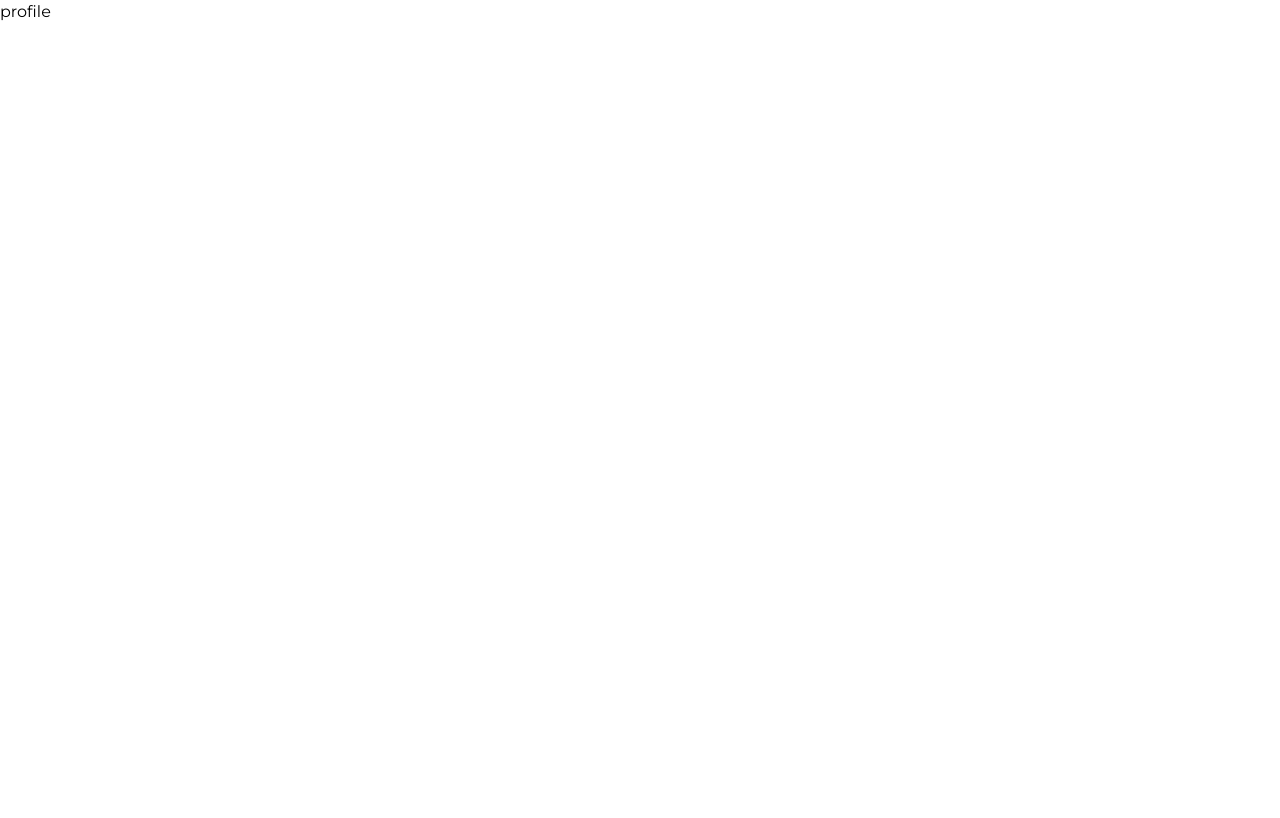
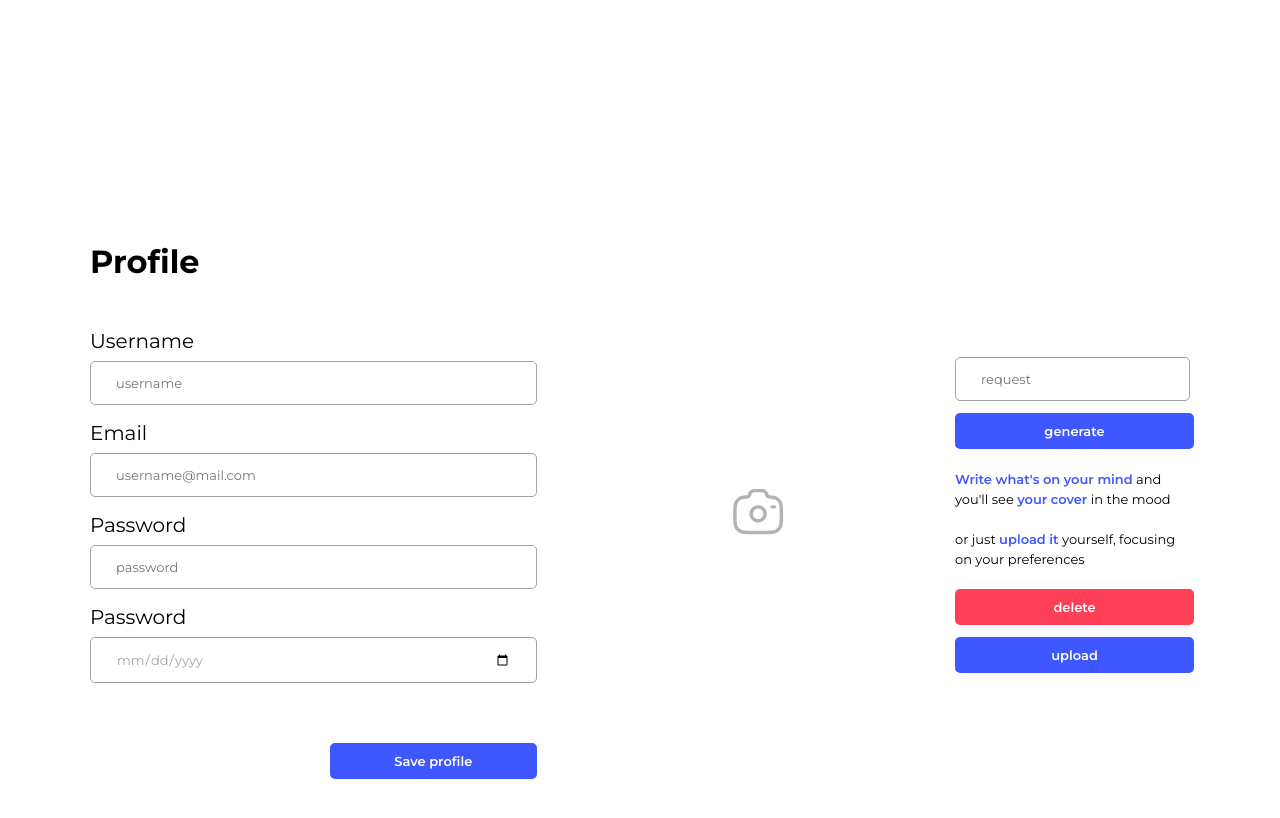
Before and after one commit to PolarBearChamp/calendar-client, a Next.js app: page /profile in a window 1280 px wide. Shown: the top 818 px of the page. Built offline with nearby package versions, Linux system fonts and the light colour scheme.

Commit message:
add profile page

```diff
--- a/app/profile/page.tsx
+++ b/app/profile/page.tsx
@@ -1,7 +1,9 @@
+"use client"
+import { ProfileModule } from "@/src/modules/ProfileModule/ProfileModule"
 import React from "react"
 
-const page = () => {
-    return <div>profile</div>
+const ProfilePage = () => {
+    return <ProfileModule />
 }
 
-export default page
+export default ProfilePage
--- /dev/null
+++ b/src/components/Profile/CoverForm.tsx
@@ -0,0 +1,64 @@
+import { FC } from "react"
+import { clsx } from "clsx"
+import cls from "./Profile.module.scss"
+import Input, { InputSize } from "@/src/ui/inputs/Input"
+import { useRouter } from "next/navigation"
+import { useForm } from "react-hook-form"
+import { Button, ButtonTheme, ButtonSize } from "@/src/ui/Buttons/Button"
+import Image from "next/image"
+
+interface CoverFormProps {
+    className?: string
+}
+
+export const CoverForm: FC<CoverFormProps> = ({ className }) => {
+    const router = useRouter()
+    const {
+        register,
+        handleSubmit,
+        formState: { errors },
+    } = useForm()
+
+    const onSubmit = handleSubmit((data) => {
+        console.log(data)
+        router.push("/home")
+    })
+    return (
+        <div className={clsx(cls.CoverForm, className && cls[className])}>
+            <div className={cls.coverArea}>
+                <Image src="/icons/Photo.svg" alt="cover" width={51} height={47} />
+            </div>
+            <div className={cls.controls}>
+                <form onSubmit={onSubmit} className={clsx(cls.generateForm, cls.controlBlock)}>
+                    <Input
+                        id="request"
+                        name="request"
+                        type="text"
+                        placeholder="request"
+                        register={register}
+                        options={{ required: true }}
+                        textSize={InputSize.S}
+                    />
+                    <Button theme={ButtonTheme.PRIMARY} size={ButtonSize.S}>
+                        generate
+                    </Button>
+                </form>
+                <div className={clsx(cls.controlBlock, cls.text)}>
+                    <span>Write what&apos;s on your mind</span> and you&apos;ll see{" "}
+                    <span>your cover</span> in the mood
+                </div>
+                <div className={clsx(cls.text)}>
+                    or just <span>upload it</span> yourself, focusing on your preferences
+                </div>
+                <div className={cls.controlBlock}>
+                    <Button theme={ButtonTheme.CANCEL} size={ButtonSize.S}>
+                        delete
+                    </Button>
+                    <Button theme={ButtonTheme.PRIMARY} size={ButtonSize.S}>
+                        upload
+                    </Button>
+                </div>
+            </div>
+        </div>
+    )
+}
--- /dev/null
+++ b/src/components/Profile/Profile.module.scss
@@ -0,0 +1,61 @@
+.ProfileForm {
+    max-width: 470px;
+    width: 100%;
+    .header {
+        margin-bottom: 55px;
+    }
+    .fields {
+        display: flex;
+        flex-direction: column;
+        gap: 16px;
+        font-size: 20px;
+        margin-bottom: 60px;
+
+        label {
+            display: flex;
+            flex-direction: column;
+            gap: 8px;
+        }
+    }
+    .controls {
+        display: flex;
+        gap: 32px;
+        .button {
+            max-width: 215px;
+        }
+    }
+}
+
+.CoverForm {
+    display: flex;
+    gap: 55px;
+    .coverArea {
+        width: 310px;
+        height: 310px;
+        display: flex;
+        justify-content: center;
+        align-items: center;
+        background: var(--secondary-bg);
+        border-radius: 5px;
+    }
+    .controls {
+        display: flex;
+        flex-direction: column;
+        gap: 20px;
+        max-width: 235px;
+        .controlBlock {
+            display: flex;
+            flex-direction: column;
+            gap: 12px;
+        }
+        .text {
+            display: inline;
+            font: var(--font-s);
+        }
+
+        span {
+            color: var(--primary-blue);
+            font-weight: 600;
+        }
+    }
+}
--- /dev/null
+++ b/src/components/Profile/ProfileForm.tsx
@@ -0,0 +1,103 @@
+import { FC } from "react"
+import { clsx } from "clsx"
+import cls from "./Profile.module.scss"
+import { useRouter } from "next/navigation"
+import { useForm } from "react-hook-form"
+import { Button, ButtonSize, ButtonTheme } from "@/src/ui/Buttons/Button"
+import Input, { InputSize } from "@/src/ui/inputs/Input"
+
+interface ProfileFormProps {
+    className?: string
+}
+
+export const ProfileForm: FC<ProfileFormProps> = ({ className }) => {
+    const router = useRouter()
+
+    const {
+        register,
+        handleSubmit,
+        formState: { errors },
+    } = useForm()
+    const onSubmit = handleSubmit((data) => {
+        console.log(data)
+        router.push("/home")
+    })
+    console.log(errors)
+
+    return (
+        <form onSubmit={onSubmit} className={clsx(cls.ProfileForm, className && cls[className])}>
+            <h1 className={cls.header}>Profile</h1>
+            <div className={cls.fields}>
+                <label htmlFor="username">
+                    Username
+                    <Input
+                        id="username"
+                        name="username"
+                        type="text"
+                        placeholder="username"
+                        register={register}
+                        options={{ required: true }}
+                        textSize={InputSize.S}
+                    />
+                    {errors.username && errors.username.type === "required" && (
+                        <div className={cls.warning}>Поле обязательно</div>
+                    )}
+                </label>
+                <label htmlFor="email">
+                    Email
+                    <Input
+                        id="email"
+                        name="email"
+                        type="email"
+                        placeholder="username@mail.com"
+                        register={register}
+                        options={{ required: true }}
+                        textSize={InputSize.S}
+                    />
+                    {errors.email && errors.email.type === "required" && (
+                        <div className={cls.warning}>Поле обязательно</div>
+                    )}
+                </label>
+                <label htmlFor="password">
+                    Password
+                    <Input
+                        id="password"
+                        name="password"
+                        type="password"
+                        placeholder="password"
+                        register={register}
+                        options={{ required: true }}
+                        textSize={InputSize.S}
+                    />
+                    {errors.password && errors.password.type === "required" && (
+                        <div className={cls.warning}>Поле обязательно</div>
+                    )}
+                </label>
+                {/* Пока так, потом сделаю красивый date picker */}
+                <label htmlFor="birthday">
+                    Password
+                    <Input
+                        id="birthday"
+                        name="birthday"
+                        type="date"
+                        placeholder="birthday"
+                        register={register}
+                        options={{ required: true }}
+                        textSize={InputSize.S}
+                    />
+                    {errors.birthday && errors.birthday.type === "required" && (
+                        <div className={cls.warning}>Поле обязательно</div>
+                    )}
+                </label>
+            </div>
+            <div className={cls.controls}>
+                <Button theme={ButtonTheme.EMPTY} size={ButtonSize.S} className={cls.button}>
+                    Cancel
+                </Button>
+                <Button theme={ButtonTheme.PRIMARY} size={ButtonSize.S}>
+                    Save profile
+                </Button>
+            </div>
+        </form>
+    )
+}
--- /dev/null
+++ b/src/modules/ProfileModule/ProfileModule.module.scss
@@ -0,0 +1,10 @@
+.ProfileModule {
+    display: flex;
+    align-items: center;
+    justify-content: center;
+    margin: 0 auto;
+    gap: 80px;
+    max-width: 1100px;
+    width: 100%;
+    margin-top: 250px;
+}
--- /dev/null
+++ b/src/modules/ProfileModule/ProfileModule.tsx
@@ -0,0 +1,18 @@
+import { FC } from "react"
+import { clsx } from "clsx"
+import cls from "./ProfileModule.module.scss"
+import { ProfileForm } from "@/src/components/Profile/ProfileForm"
+import { CoverForm } from "@/src/components/Profile/CoverForm"
+
+interface ProfileModuleProps {
+    className?: string
+}
+
+export const ProfileModule: FC<ProfileModuleProps> = ({ className }) => {
+    return (
+        <div className={clsx(cls.ProfileModule, {}, [className])}>
+            <ProfileForm />
+            <CoverForm />
+        </div>
+    )
+}
--- a/src/ui/buttons/Button.module.scss
+++ b/src/ui/buttons/Button.module.scss
@@ -84,7 +84,7 @@
 
 .s {
     font: var(--font-s);
-    padding: 10px 0;
+    padding: 6px 0;
     font-weight: 600;
 }
 .m {
```
Also changed, not shown: src/modules/CalendarModule/CalendarModule.tsx (+9 -10 lines), public/icons/Photo.svg (added).
